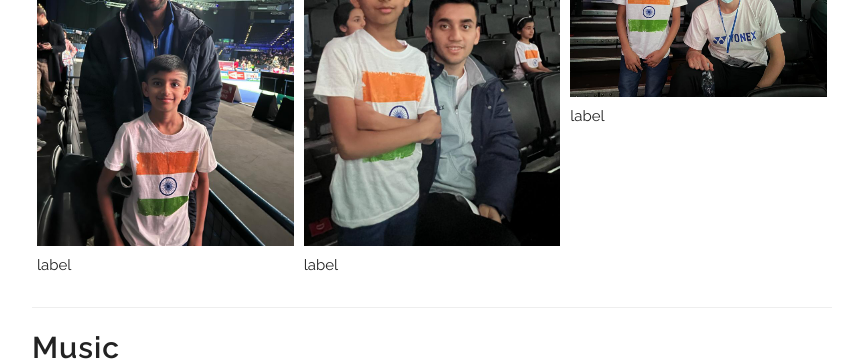
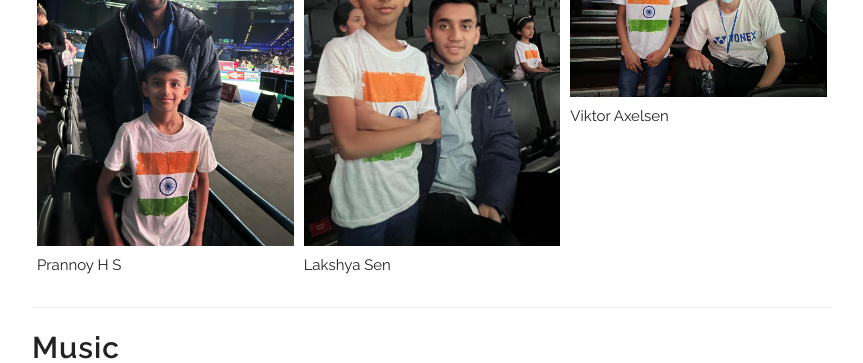
Before and after one commit to manojgosha/manojgosha.github.io, a Jekyll site: the page index.html, which Jekyll copies as it is, in a window 1280 px wide. Shown: the part 769-1132 px from the top of the page, without its empty margins (208-1071 px from the left). Built offline with Jekyll 4.4.1, drawn with Linux system fonts in a browser that asks for light colours.

Commit message:
Update index.html

```diff
--- a/index.html
+++ b/index.html
@@ -132,17 +132,17 @@
 <div class="clearfix">
   <div class="img-container">
   <img src="./images/bad_indian.jpeg" alt="Italy" style="width:100%">
-<p>label</p>
+<p>Prannoy H S</p>
 
   </div>
   <div class="img-container">
   <img src="./images/bad_indian1.jpeg" alt="Forest" style="width:100%">
-<p>label</p>
+<p>Lakshya Sen</p>
   </div>
 
   <div class="img-container">
   <img src="./images/bad_denmark.jpeg" alt="Mountains" style="width:100%">
-<p>label</p>
+<p>Viktor Axelsen</p>
   </div>
 
 </div>
```
